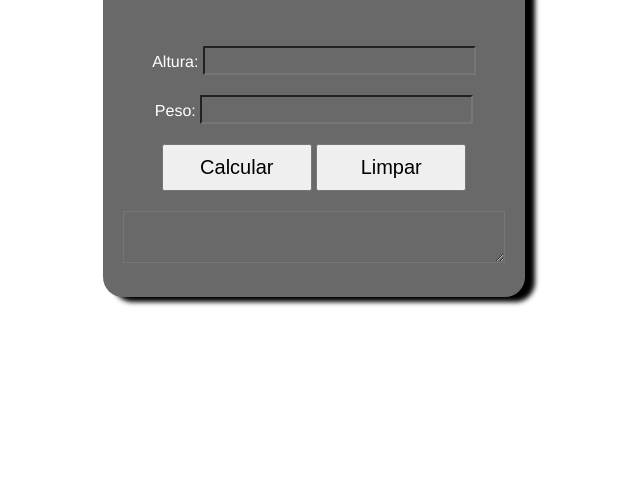
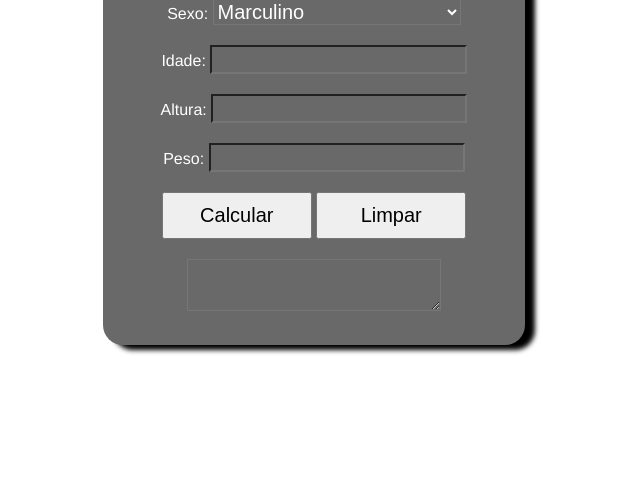
Before and after one commit to ERICK1800/Fatec_2023_IMC, a plain HTML site: page index.html in a window 1280 px wide. Shown: the part 308-800 px from the top of the page, without its empty margins (326-966 px from the left). Drawn offline with Linux system fonts and the light colour scheme.

Commit message:
Idade e Sexo

```diff
--- a/estilo.css
+++ b/estilo.css
@@ -1,6 +1,5 @@
 body{
     font-family: Helvetica;
-    //background-color: #5F9EA0;
     display: flex;
     justify-content: center;
     align-items: center;
@@ -21,10 +20,11 @@ article{
     border-radius: 20px;
     padding: 20px;
 }
-input,textarea{
+select,input,textarea{
     font-size: 20px;
     margin-top: 10px;
     margin-bottom: 10px;
+    width: 65%;
     color: #FFFFFF;
     background-color: #696969;
 }
--- a/index.html
+++ b/index.html
@@ -15,6 +15,11 @@
             <form>
                 <h1>Cálculo de IMC</h1>
                 <br>
+                Sexo: <select name="sexo" id="sexo">
+                    <option value="marculino">Marculino</option>
+                    <option value="feminino">Feminino</option>
+                </select><br>
+                Idade: <input type="number" id="idade"><br>
                 Altura: <input type="number" id="altura"><br>
                 Peso: <input type="number" id="peso"><br>
                 <button type="button" onclick="CalcularIMC()">Calcular</button>
```
